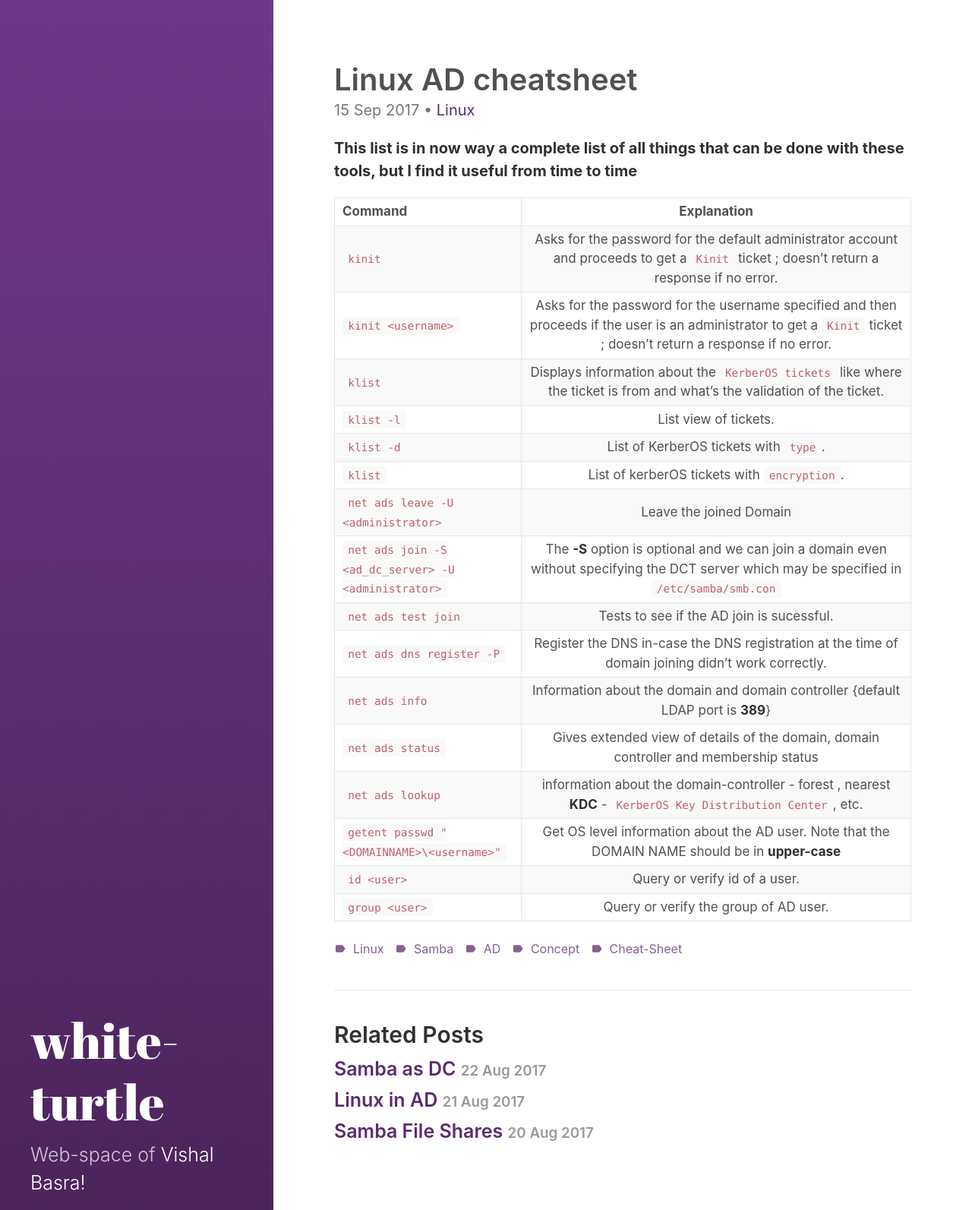
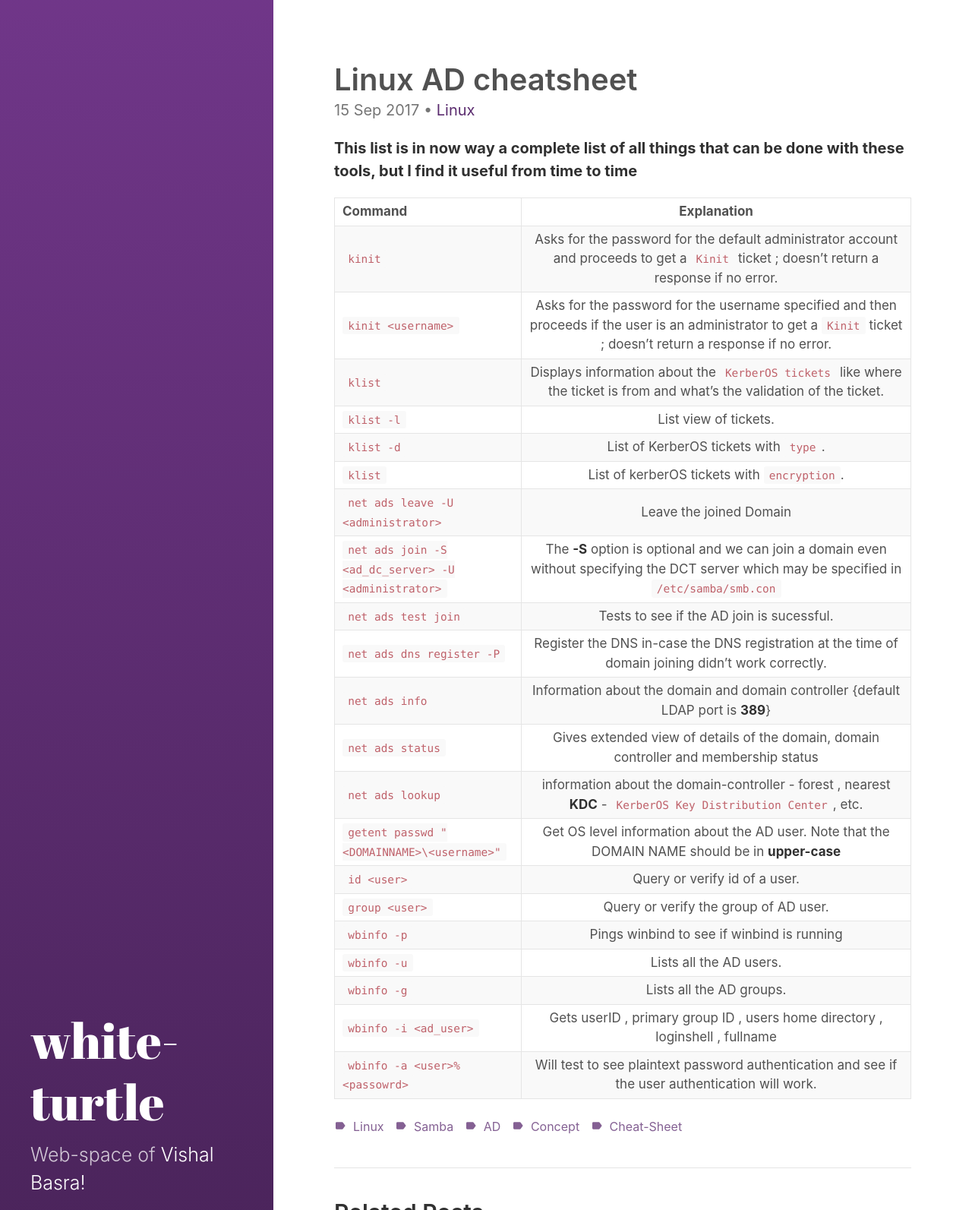
Before and after one commit to vishalbasra/vishalbasra.github.io, a Jekyll site: the page built from _posts/2017-09-15-Linux-ADthings-Cheatsheat.md, in a window 1280 px wide, cut to the strip 0-1593 px from the top of the page. Shown: the whole strip at 76% size. Built offline with Jekyll 4.4.1, drawn with Linux system fonts in a browser that asks for light colours.

Commit message:
green baloon grass

```diff
--- a/_posts/2017-09-15-Linux-ADthings-Cheatsheat.md
+++ b/_posts/2017-09-15-Linux-ADthings-Cheatsheat.md
@@ -37,3 +37,8 @@ excerpt: Cheat-sheat for linux AD stuff - Samba / winbind / etc.
 | `getent passwd "<DOMAINNAME>\<username>"`      | Get OS level information about the AD user. Note that the DOMAIN NAME should be in **upper-case**  |
 | `id <user>`      | Query or verify id of a user.  |
 | `group <user>`      | Query or verify the group of AD user.  |
+| `wbinfo -p`      | Pings winbind to see if winbind is running  |
+| `wbinfo -u`      | Lists all the AD users. |
+| `wbinfo -g`      | Lists all the AD groups. |
+| `wbinfo -i <ad_user>`      | Gets userID , primary group ID , users home directory , loginshell , fullname |
+| `wbinfo -a <user>%<passowrd>`      | Will test to see plaintext password authentication and see if the user authentication will work. |
```
